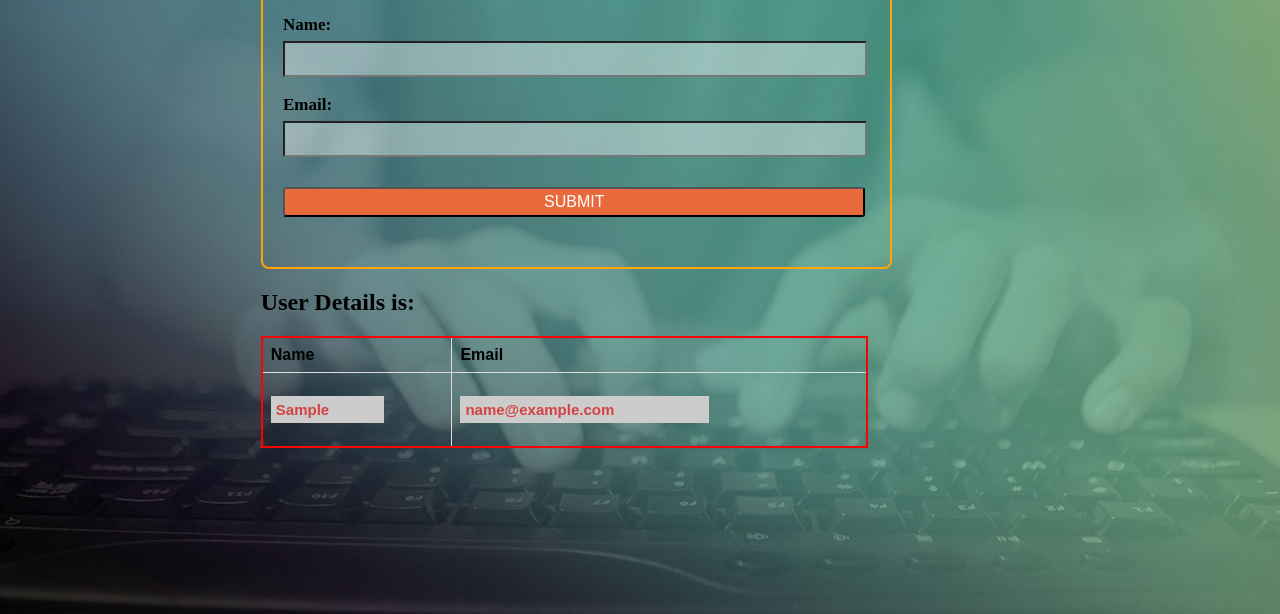
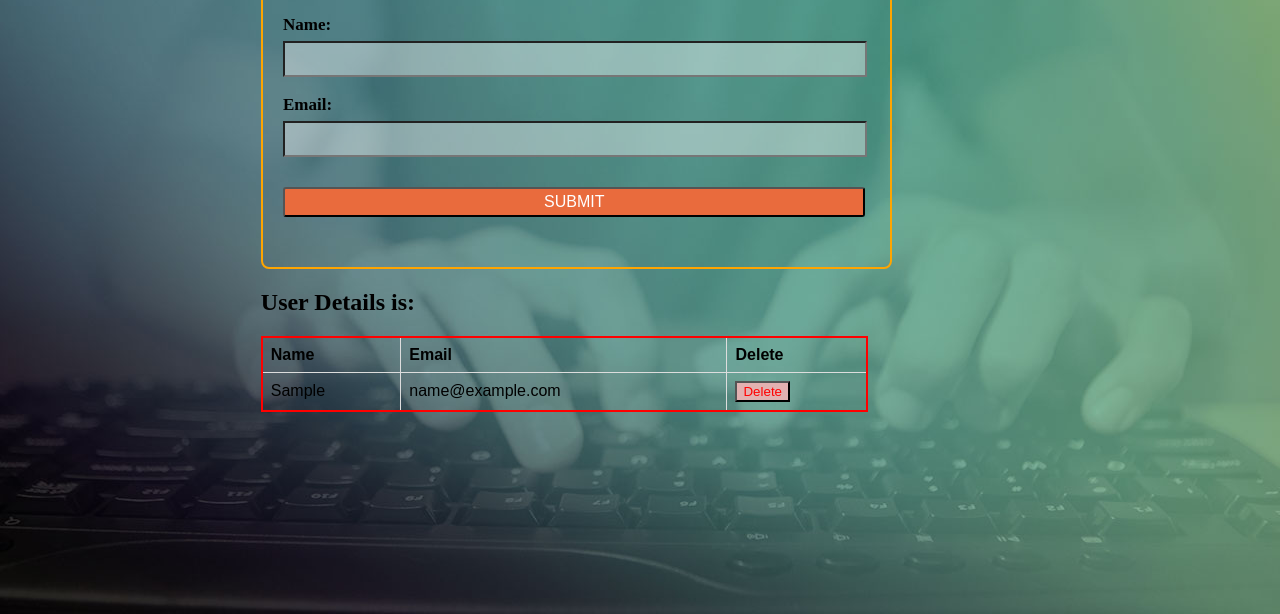
Before and after one commit to kunalrajshah/Simple-Login-Form, a plain HTML site: page index.html in a window 1280 px wide. Both pictures are taken after typing "Sample", "name@example.com" into the empty fields and a click on the input "SUBMIT". Shown: the part 186-800 px from the top of the page. Drawn offline with Linux system fonts and the light colour scheme.

Commit message:
Add Delete button Function

```diff
--- a/index.html
+++ b/index.html
@@ -25,12 +25,12 @@
     <h2>User Details is:</h2>
     <!-- <div id="output"></div> -->
     <table style="border: 2px solid red;">
-      <th> Name</th>
-      <th> Email</th>
       <tr>
-        <td class="nm"></td>
-        <td class="em"></td>
+        <th> Name</th>
+        <th> Email</th>
+        <th> Delete</th>
       </tr>
+      <tbody id="user-table"></tbody>
     </table>
     <!-- <ul>
       <li class="item">item1</li><br>
--- a/index.js
+++ b/index.js
@@ -1,80 +1,62 @@
-const nameinput = document.querySelector("#name");
-const email = document.querySelector("#email");
+const nameInput = document.querySelector("#name");
+const emailInput = document.querySelector("#email");
 const btn = document.querySelector("#button");
-const msg = document.querySelector("#er");
-// const userlist=document.querySelector('#output');
-const nm = document.querySelector(".nm");
-const em = document.querySelector(".em");
+const errorMsg = document.querySelector("#er");
+const userTable = document.querySelector("#user-table");
 
-// Apply function on Button
+btn.addEventListener("click", onSubmit);
 
-btn.addEventListener("click", onsubmit);
+function onSubmit(e) {
+  e.preventDefault();
 
-function onsubmit(e) {
-  e.preventDefault();
-  if (nameinput.value === "" || email.value === "") {
-    msg.classList.add("error"); // Add class error in msg.
-    msg.innerHTML = "Hey can you please Enter User details";
-
+  if (nameInput.value === "" || emailInput.value === "") {
+    //For Delete Message
+    errorMsg.classList.add("error");
+    errorMsg.innerHTML = "Please enter user details.";
     setTimeout(() => {
-      // Remove the message with class after 1 sec.
-      msg.classList.remove("error");
-      msg.innerHTML = "";
+      errorMsg.classList.remove("error");
+      errorMsg.innerHTML = "";
     }, 1000);
   } else {
-    const li1 = document.createElement("p");
-    const li2 = document.createElement("p");
+    var nam=nameInput.value;
+    // Create table row and cells for user details
+    const row = document.createElement("tr");
+    const nameCell = document.createElement("td");
+    const emailCell = document.createElement("td");
+    const deleteCell = document.createElement("td");
+    const deleteButton = document.createElement("button");
 
-    // const adddetails=document.createTextNode(`Name is: ${nameinput.value} and Email is: ${email.value}`);
+    nameCell.textContent = nameInput.value;
+    emailCell.textContent = emailInput.value;
+    deleteButton.textContent = "Delete";
+    deleteButton.classList.add("del");
 
-    const adddetails1 = document.createTextNode(`${nameinput.value}`); // Take name value
-    const adddetails2 = document.createTextNode(`${email.value}`); // Take email value
-    li1.appendChild(adddetails1);
-    li2.appendChild(adddetails2);
+    deleteCell.appendChild(deleteButton);
+    row.appendChild(nameCell);
+    row.appendChild(emailCell);
+    row.appendChild(deleteCell);
+    userTable.appendChild(row);
 
-    // Adding Class in Element
-
-    li1.classList.add("details1");
-    li2.classList.add("details2");
-    nm.appendChild(li1);
-    em.appendChild(li2);
-
-    // Give Success message
-    msg.classList.add("success"); // Add class Success in msg.
-    msg.innerHTML = "Hey, you SuccessFully Added..";
-
+    //For success message
+    errorMsg.classList.add("success");
+    errorMsg.innerHTML = "User successfully added.";
     setTimeout(() => {
-      // Remove the message with class after 1 sec.
-      msg.classList.remove("success");
-      msg.innerHTML = "";
+      errorMsg.classList.remove("success");
+      errorMsg.innerHTML = "";
     }, 1000);
 
-    // Adding value into Local Storage when we click on Submit-> it set data for single user only
+    // Add user details to localStorage
+    const user = { Name: nameInput.value, Email: emailInput.value };
+    localStorage.setItem(nameInput.value, JSON.stringify(user));
 
-    /* var nameval = nameinput.value;
-    var emailval = email.value;
-    localStorage.setItem("Name:", nameval);
-    localStorage.setItem("Email:", emailval);*/
-
-    // Adding value as an object into Local Storage -> it add more than one user details
-
-    var existuser=localStorage.getItem('UserDetails');  // take existing userdetails
-    var listofdetails=existuser ? JSON.parse(existuser) : [];
-    // This line checks if existuser is truthy, meaning it contains a non-empty string. If it is truthy, it indicates that there are existing user details stored in the local storage. In that case, JSON.parse(existuser) is used to convert the string back into an array of user details objects. The result is assigned to the listofdetails variable.If existuser is falsy, indicating there are no existing user details in the local storage (or it is null, undefined, or an empty string), an empty array [] is assigned to listofdetails.
-
-    var newobj={
-      Name:nameinput.value,
-      Email:email.value
-    };
-
-    listofdetails.push(newobj);  // push to the list
-
-    var newobj_serialize=JSON.stringify(listofdetails);
-    localStorage.setItem('UserDetails',newobj_serialize);
-
+    // Add function on Delete Button.
+    deleteButton.addEventListener("click", () => {
+      row.remove(); // Remove the row from the table
+      localStorage.removeItem(nam); // Remove the user details from localStorage
+    });
 
     // clear details on refreshing
-    nameinput.value = "";
-    email.value = "";
+    nameInput.value = "";
+    emailInput.value = "";
   }
 }
--- a/style.css
+++ b/style.css
@@ -56,24 +56,7 @@ div.box label {
   font-weight: bold;
   border-radius: 3px;
 }
-.details1
-{
-  background-color: #ccc;
-  font-weight: bold;
-  font-size: 15px;
-  width: 60%;
-  padding:5px;
-  color: rgb(212, 66, 66);
-}
-.details2
-{
-  background-color: #ccc;
-  font-weight: bold;
-  font-size: 15px;
-  width: 60%;
-  padding:5px;
-  color: rgb(212, 66, 66);
-}
+
 
 /* For Table */
 table {
@@ -87,3 +70,11 @@ td, th {
   text-align: left;
   padding: 8px;
 }
+
+/* CSS on Delete Button */
+.del
+{
+  color: red;
+  background-color: #e2b1b1;
+
+}
```
